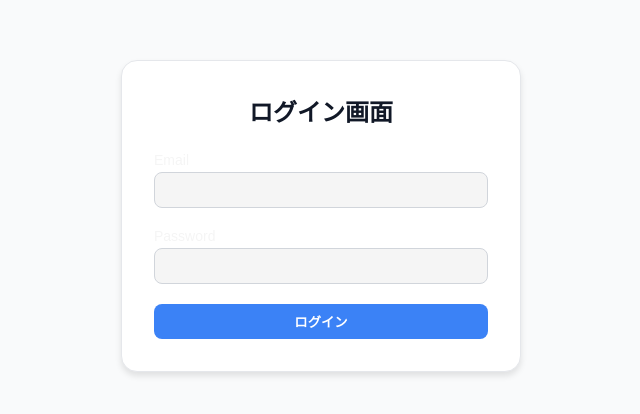
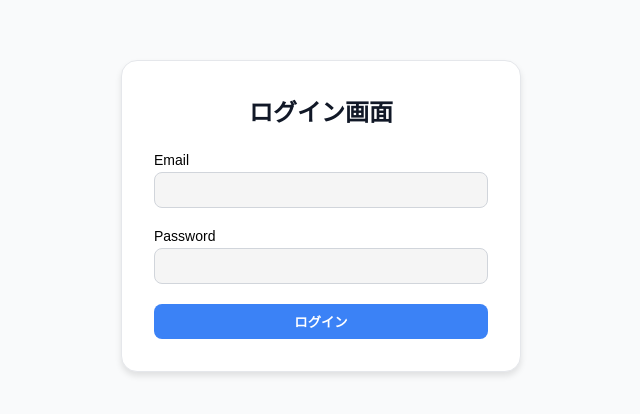
Before and after one commit to inunu1/next-rate, a Next.js app in the folder next-rate/: page /login in a window 1280 px wide. Shown: the part 184-598 px from the top of the page, without its empty margins (319-959 px from the left). Built offline with nearby package versions, Linux system fonts and the light colour scheme.

Commit message:
ログイン画面のcssを変更して、emailとpasswordを黒文字に

```diff
--- a/next-rate/src/app/login/Login.module.css
+++ b/next-rate/src/app/login/Login.module.css
@@ -40,7 +40,7 @@
   font-size: 0.875rem;
   font-weight: 500;
   margin-bottom: 0.25rem;
-  color: whitesmoke;
+  color: black;
 }
 
 .input {
```
